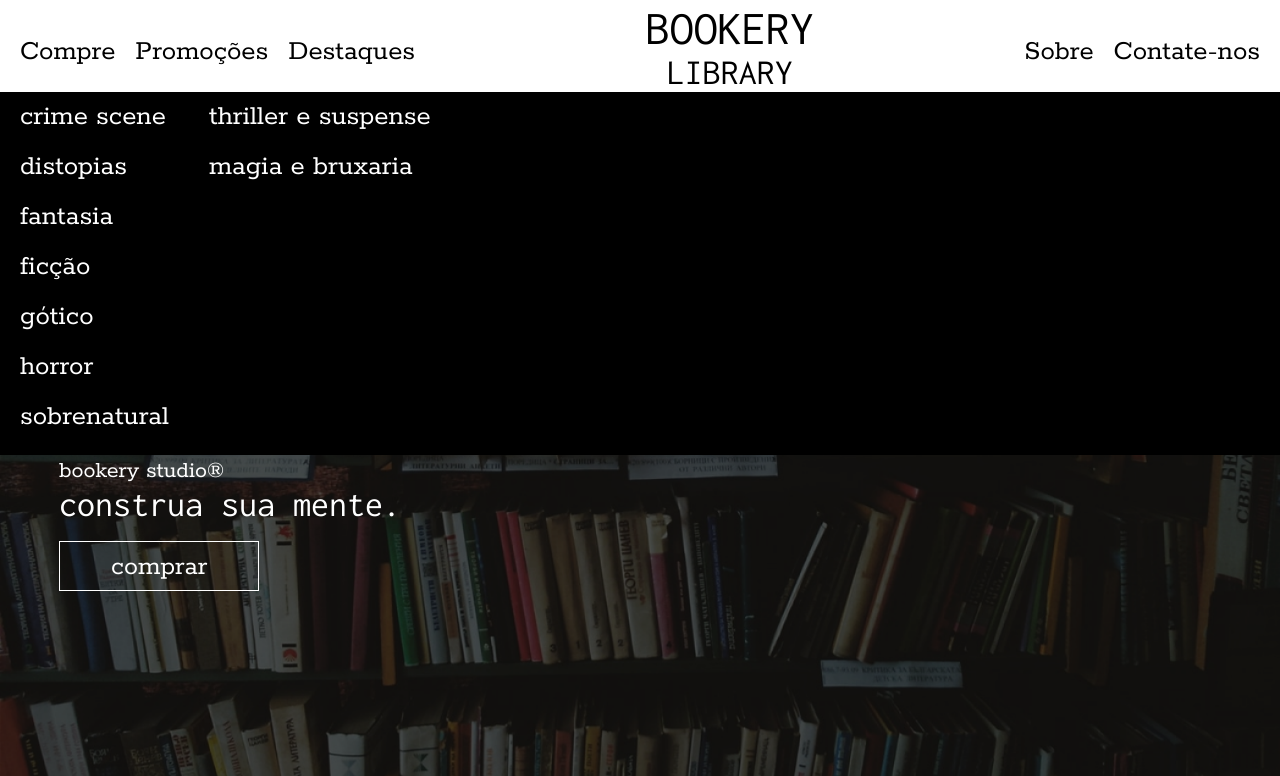
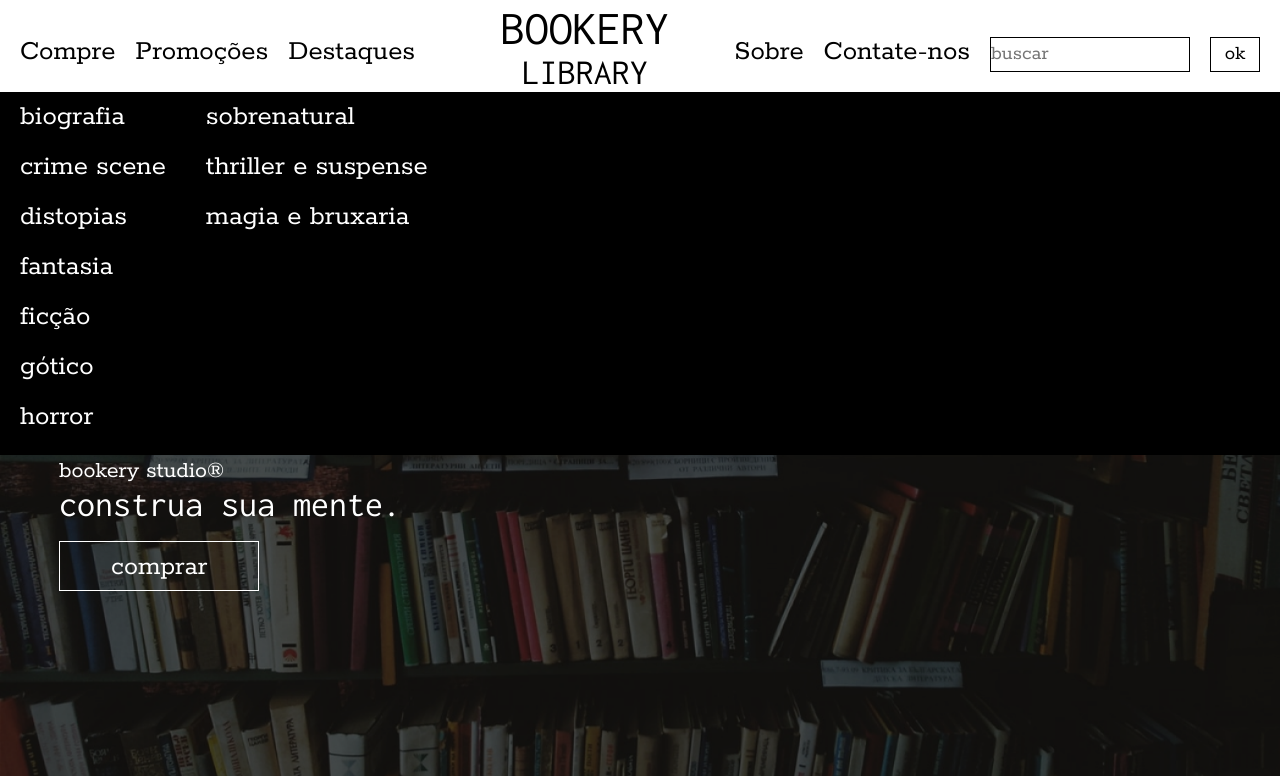
Before and after one commit to yeyhacarol/livraria.php, a PHP site: page / in a window 1280 px wide. Shown: the top 776 px of the page. Run offline with PHP 8.4, Linux system fonts and the light colour scheme.

Commit message:
ajustando header, catálogo

```diff
--- a/css/catalogue.css
+++ b/css/catalogue.css
@@ -18,14 +18,22 @@
 }
 
 #session {
-    width: inherit;
+    max-width: 1368px;
+    margin: auto;
 
     display: flex;
+    flex-wrap: wrap;
     justify-content: center;
-    flex-wrap: wrap;
 }
 
 .catalogue-container {
+    margin-bottom: 56px !important;
     margin-right: 56px;
-    margin-bottom: 56px;
 }
+
+.catalogue-container .description-content {
+    height: 130px;
+
+    display: flex;
+    flex-direction: column;
+}
--- a/css/header.css
+++ b/css/header.css
@@ -10,7 +10,6 @@ header {
 
     display: flex;
     flex-direction: row;
-
 
     font-family: 'Rokkitt', serif;
     font-size: 1.8rem;
@@ -43,6 +42,32 @@ header {
     font-style: normal;
 }
 
+input {
+    width: 200px;
+    height: 35px;
+}
+
+.search::-webkit-search-cancel-button {
+    -webkit-appearance: none;
+}
+
+button {
+   width: 50px;
+   height: 35px;
+
+   background: transparent;
+   cursor: pointer;
+}
+
+input, button {
+    border: 1px solid black;
+
+    font-family: 'Rokkitt', serif;
+    font-size: 1.3rem;
+    font-weight: 400;
+    font-style: normal;
+}
+
 ul {
     list-style: none;
     overflow: hidden;
@@ -64,6 +89,8 @@ li a,
     text-decoration: none;
     text-align: center;
     color: black;
+
+    border-bottom: black;
 }
 
 li .dropdown-items {
@@ -107,7 +134,6 @@ li .dropdown-items {
     display: block;
 }
 
-
 .header-line {
     width: 100%;
 
--- a/css/highlights.css
+++ b/css/highlights.css
@@ -55,3 +55,9 @@
 .swiper-button-next:after {
     font-size: 2.1rem !important;
 }
+
+
+.header-items p a {
+    color: #fff;
+    text-decoration: none;
+}
--- a/index.html
+++ b/index.html
@@ -12,13 +12,13 @@
     <link rel="stylesheet" type="text/css" href="./css/header.css">
     <link rel="stylesheet" type="text/css" href="./css/home.css">
     <link rel="stylesheet" type="text/css" href="./css/highlights.css">
-    <link rel="stylesheet" type="text/css" href="./css/promotions.css">
+    <link rel="stylesheet" type="text/css" href="./css/promotions-catalogue.css">
     <link rel="stylesheet" type="text/css" href="./css/catalogue.css">
     <link rel="stylesheet" type="text/css" href="./css/footer.css">
 
     <link rel="stylesheet" href="https://unpkg.com/swiper@8/swiper-bundle.min.css" />
     <script type="module" src="js/slider/index.js"></script>
-    <script src="js/home/catalogue.js" defer></script>
+    <script src="js/home/home.js" defer></script>
     <title>Bookery Studio</title>
 </head>
 
@@ -29,6 +29,7 @@
                 <a href="#" class="dropdown-link" id="dropdown-link">Compre</a>
                 <div class="dropdown-content">
                     <div class="items-hover">
+                        <a href="#">biografia</a>
                         <a href="#">crime scene</a>
                         <a href="#">distopias</a>
                         <a href="#">fantasia</a>
@@ -49,8 +50,9 @@
             </div>
             <li><a href="#">Sobre</a></li>
             <li><a href="#">Contate-nos</a></li>
+            <li><input type="search" placeholder="buscar" class="search"></li>
+            <li><button type="submit">ok</button></li>
         </ul>
-
     </header>
 
     <div class="header-line"></div>
--- /dev/null
+++ b/js/home/home.js
@@ -0,0 +1,130 @@
+'use strict'
+const promotionDb = [
+    {
+        id: 1,
+        title: 'o menino que desenhava monstros',
+        author: 'Keith Donohue',
+        description: 'desde que quase se afogou no oceano três anos antes, Jack Peter Keenan, de dez anos, tem um medo mortal de se aventurar ao ar livre. Recusando-se a deixar sua casa em uma pequena cidade costeira do Maine, Jack Peter passa seu tempo desenhando monstros. Quando esses desenhos ganham vida própria, ninguém está a salvo do terror que inspiram. Sua mãe, Holly, começa a ouvir sons estranhos à noite vindos do oceano, e ela busca respostas do padre católico local e de sua governanta japonesa, que enchem sua cabeça com histórias de naufrágios e fantasmas. Seu pai, Tim, vagueia pela praia, procurando freneticamente por uma estranha aparição correndo solta nas dunas. E o único amigo do menino, Nick, fica desamparado no poder misterioso dos desenhos. Enquanto aqueles ao redor de Jack Peter são assombrados pelo que eles pensam que vêem, só ele sabe a verdade por trás das ocorrências assustadoras enquanto o mundo exterior invade todos eles.',
+        gender: 'ficção',
+        oldPrice: 'R$ 56,63',
+        newPrice: 'R$ 48,30',
+        image: './img/menino-que-desenhava-monstros.png',
+    },
+    {
+        id: 2,
+        title: 'ed & lorraine warren - demonologistas',
+        author: 'Gerald Brittle',
+        description: 'o demonologista revela o grave processo religioso por trás de eventos sobrenaturais e como isso pode acontecer com você. Usado como texto em seminários e salas de aula, este é um livro que você não consegue largar. Por mais de cinco décadas, Ed e Loraine Warren foram considerados os maiores especialistas da América em demonologia e exorcismo. Com mais de 3.000 investigações em seu crédito, eles revelam o que realmente quebra a paz em casas assombradas.',
+        gender: 'biografia',
+        oldPrice: 'R$ 39,20',
+        newPrice: 'R$ 27,44',
+        image: './img/demonologistas.png',
+    },
+    {
+        id: 3,
+        title: 'amityville',
+        author: 'Jay Anson',
+        description: 'baseado nas alegações de experiências paranormais da família Lutz, mas gerou polêmica e ações judiciais sobre sua veracidade.',
+        gender: 'horror',
+        oldPrice: 'R$ 74,99',
+        newPrice: 'R$ 69,99',
+        image: './img/amityville.png',
+    },
+]
+
+
+const catalogueDb = [
+    {
+        id: 1,
+        title: 'antologia dark',
+        author: '',
+        description: '',
+        gender: '',
+        oldPrice: 'R$ 54,90',
+        newPrice: 'R$ 49,41',
+        image: './img/antologia-dark.png',
+    },
+    {
+        id: 2,
+        title: 'evangelho de sangue',
+        author: '',
+        description: '',
+        gender: '',
+        oldPrice: '',
+        newPrice: 'R$ 41,90',
+        image: './img/evangelho-sangue.png',
+    },
+    {
+        id: 3,
+        title: 'legião',
+        author: '',
+        description: '',
+        gender: '',
+        oldPrice: '',
+        newPrice: 'R$ 31,80',
+        image: './img/legiao.png',
+    },
+    {
+        id: 4,
+        title: 'medicina macabra',
+        author: '',
+        description: '',
+        gender: '',
+        oldPrice: '',
+        newPrice: 'R$ 43,90',
+        image: './img/medicina-macabra.png',
+    },
+    {
+        id: 5,
+        title: 'vitorianas macabras',
+        author: '',
+        description: '',
+        gender: '',
+        oldPrice: 'R$ 43,90',
+        newPrice: 'R$ 36,87',
+        image: './img/vitorianas-macabras.png',
+    },
+    {
+        id: 6,
+        title: 'btk profile: máscara da maldade',
+        author: '',
+        description: '',
+        gender: 'terror',
+        oldPrice: '',
+        newPrice: 'R$ 53,90',
+        image: './img/btk-profile.png',
+    },
+
+]
+
+
+const creatingCard = (product) => {
+    const catalogueCard = document.createElement('div')
+    catalogueCard.classList.add('catalogue-container')
+    catalogueCard.innerHTML =
+        `<div class="product">
+            <img src="${product.image}">
+        </div>
+        <div class="description">
+            <div class="description-content">
+                <span class="title">${product.title}</span>
+                <span class="old-price">${product.oldPrice}</span>
+                <span class="new-price">${product.newPrice}</span>
+            </div>
+            <div class="see-more">
+                <div class="line"></div>
+                <a href="#" class="details">ver detalhes</a>
+            </div>
+        </div>`
+
+    return catalogueCard
+}
+
+const loadingCatalogue = (products) => {
+    const container = document.querySelector('#session')
+    const cards = products.map(creatingCard)
+
+    container.replaceChildren(...cards)
+}
+
+loadingCatalogue(catalogueDb)
```
Also changed, not shown: js/home/catalogue.js (deleted, +0 -86 lines), teste.html (+34 -0 lines), css/promotions-catalogue.css (renamed from css/promotions.css).
